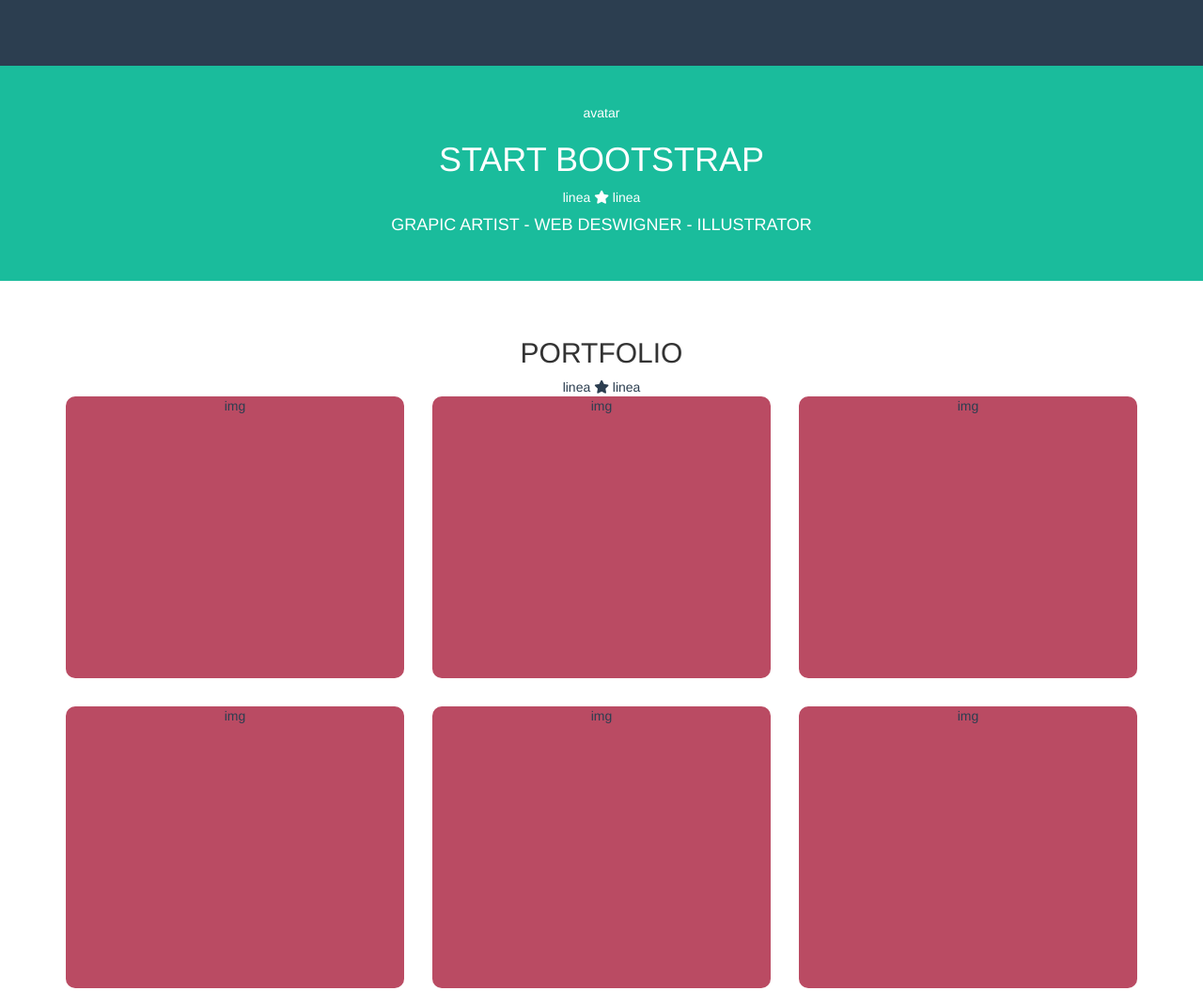
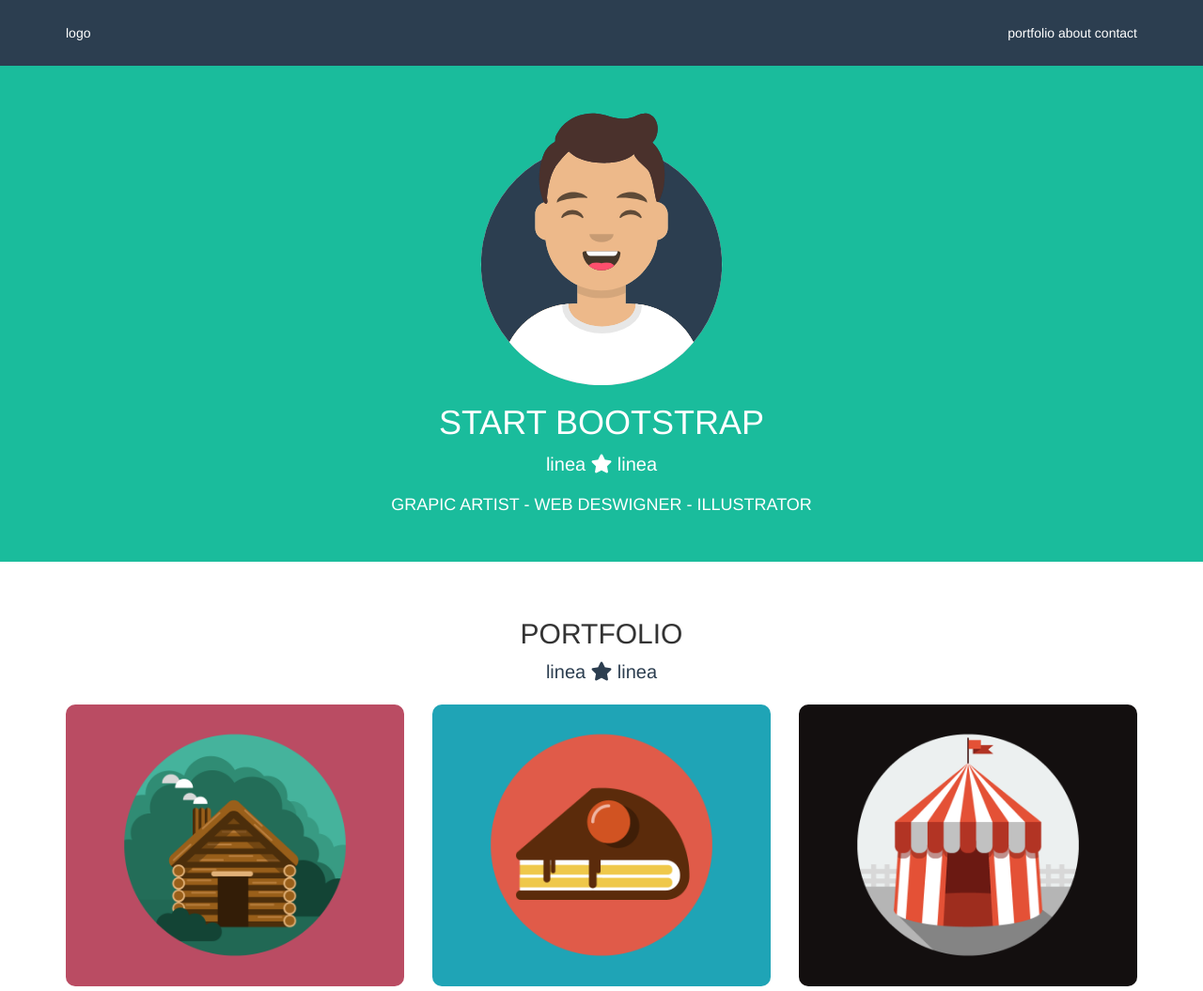
Before and after one commit to Peis13/html-css-bootstrap-freelancer, a plain HTML site: page index.html in a window 1280 px wide. Shown: the top 1055 px of the page at 94% size. Drawn offline with nearby package versions, Linux system fonts and the light colour scheme.

Commit message:
Milestone 2
content insertion

```diff
--- a/css/style.css
+++ b/css/style.css
@@ -3,8 +3,9 @@ body {
   padding-top: 70px;
 }
 
-section {
-  padding: 32px 0;
+ul {
+  list-style-type: none;
+  padding: 0;
 }
 
 h1,
@@ -13,29 +14,22 @@ h4 {
   text-transform: uppercase;
 }
 
-.ms_primary {
+a {
   color: #fff;
-  background-color: #1abc9c;
 }
 
-.ms_secondary {
-  color: #2c3e50;
+.ms_wrapper {
+  width: 60%;
+  max-width: 992px;
+  margin: 0 auto;
 }
 
-.ms_secondary .ms_title {
-  color: #333;
-}
-/* END COMMON */
-
-/* HEADER */
-.ms_navbar{
-  height: 70px;
-  color: #fff;
-  background-color: #2c3e50;
+.ms_list li {
+  display: inline-block;
 }
 
-.ms_jumbo {
-  text-align: center;
+.ms_divider {
+  font-size: 20px;
 }
 
 .ms_divider::before {
@@ -50,38 +44,90 @@ h4 {
   border-radius: ;
 }
 
-/* Media Query */
-@media screen and ( min-width: 768px ) {
-  section {
-    padding: 40px 0;
-  }
+/* Margin and Padding */
+.ms_section {
+  padding: 32px 0;
+}
+
+.ms_margin-btm {
+  margin-bottom: 20px;
+}
+
+/* Palette */
+.ms_primary {
+  color: #fff;
+  background-color: #1abc9c;
+}
+
+.ms_secondary {
+  color: #2c3e50;
+}
+
+.ms_alternative {
+  color: #fff;
+  background-color: #2c3e50;
+}
+
+.ms_title {
+  color: #333;
+}
+/* END COMMON */
+
+/* HEADER */
+.ms_navbar{
+  height: 70px;
+  line-height: 70px;
 }
 /* END HEADER */
 
 
 /* MAIN */
 
-/* Portfolio */
-.ms_portfolio {
-  text-align: center;
+/* Jumbotron */
+.ms_avatar img {
+  max-width: 100%;
+  height: 300px;
 }
 
+/* Portfolio */
 .ms_item {
   height: 300px;
+  margin-bottom: 30px;
   border-radius: 10px;
-  margin-bottom: 30px;
+  background-size: 414px;
+  background-position: center;
+  background-repeat: no-repeat;
+}
+
+.ms_cabin {
   background-color: #ba4b63;
+  background-image: url(../img/cabin.png);
+}
+.ms_cake {
+  background-color: #1fa4b6;
+  background-image: url(../img/cake.png);
+}
+.ms_circus {
+  background-color: #130f0f;
+  background-image: url(../img/circus.png);
+}
+.ms_game {
+  background-color: #1d83c1;
+  background-image: url(../img/game.png);
+}
+.ms_safe {
+  background-color: #1037b5;
+  background-image: url(../img/safe.png);
+}
+.ms_submarine {
+  background-color: #ccb2a3;
+  background-image: url(../img/submarine.png);
 }
 
 /* About */
-.ms_wrapper {
-  width: 60%;
-  margin: 0 auto;
-}
 
 /* download */
 .ms_download a {
-  color: #fff;
   border-color: #fff;
   background-color: transparent;
 }
@@ -91,41 +137,28 @@ input:not(.btn),
 textarea {
   color: #2c3e50;
   width: 100%;
-  padding: 20px 0;
+  padding: 10px 0;
   border: none;
   border-bottom: 1px solid lightgray;
   outline: none;
 }
+input::placeholder,
+textarea::placeholder {
+  color: #2c3e50;
+}
 /* END MAIN */
 
 /* FOOTER */
-footer > * {
-  color: #fff;
-  padding: 50px 0;
-}
-
 .ms_footer-top {
   background-color: #3a546d;
 }
 
-.ms_footer-bottom {
-  background-color: #2c3e50;
-}
-
-footer .row > * {
-  margin-bottom: 50px;
-}
-
-.ms_social-list {
-  padding: 0;
-}
-
-.ms_social-list li {
+/* social icon */
+.ms_social li {
   width: 50px;
   height: 50px;
   line-height: 50px;
-  display: inline-block;
-  border: 2px solid white;
+  border: 1px solid white;
   border-radius: 50%;
 }
 
@@ -133,3 +166,20 @@ footer .row > * {
   color: #1abc9c;
 }
 /* END FOOTER */
+
+/* MEDIA QUERY */
+
+/* Md */
+@media screen and ( min-width: 992px ) {
+
+  img {
+    height: 250px;
+  }
+
+  .ms_section {
+    padding: 40px 0;
+  }
+  footer .row > * {
+    margin-bottom: 0;
+  }
+}
--- a/index.html
+++ b/index.html
@@ -14,9 +14,35 @@
     <header>
 
       <!-- Navbar -->
-      <nav class="navbar navbar-fixed-top ms_navbar">
+      <nav class="navbar-fixed-top ms_navbar ms_alternative">
         <div class="container">
+          <div class="row">
 
+            <!-- logo -->
+            <div class="col-xs-6 col-md-6 col-lg-6">
+              logo
+            </div>
+
+            <!-- menù -->
+            <div class="col-xs-6 col-md-6 col-lg-6 text-right">
+              <ul class="hidden-xs ms_list ms_menu">
+                <li>
+                  <a href="#">portfolio</a>
+                </li>
+                <li>
+                  <a href="#">about</a>
+                </li>
+                <li>
+                  <a href="#">contact</a>
+                </li>
+              </ul>
+
+              <!-- burger -->
+              <div class="visible-xs-block ms_burger">
+                <i class="fas fa-bars"></i>
+              </div>
+            </div>
+          </div>
         </div>
       </nav>
       <!-- end Navbar -->
@@ -27,15 +53,18 @@
     <main>
 
       <!-- Jumbotron -->
-      <section id="jumbotron" class="ms_jumbo ms_primary">
+      <section id="jumbotron" class="ms_section ms_jumbo ms_primary text-center">
         <div class="container">
           <div class="row">
             <div class="col-xs-12">
 
               <!-- avatar -->
               <div class="ms_avatar">
-                avatar
+                <img src="img/avataaars.svg" alt="">
               </div>
+
+              <!-- Intro -->
+              <div class="ms_intro ms_margin-btm">
 
                 <!-- title -->
                 <h1>start bootstrap</h1>
@@ -44,6 +73,8 @@
                 <div class="ms_divider">
                   <i class="fas fa-star"></i>
                 </div>
+              </div>
+              <!-- end Intro -->
 
               <!-- sub-titles -->
               <h4>grapic artist - web deswigner - illustrator</h4>
@@ -54,57 +85,63 @@
       <!-- end Jumbotron -->
 
       <!-- Portfolio -->
-      <section id="portfolio" class="ms_portfolio ms_secondary">
+      <section id="portfolio" class="ms_section ms_portfolio ms_secondary">
         <div class="container">
 
+          <!-- Intro -->
+          <div class="ms_intro text-center ms_margin-btm">
+
+            <!-- title -->
             <h2 class="ms_title">portfolio</h2>
 
             <!-- divider -->
             <div class="ms_divider">
               <i class="fas fa-star"></i>
             </div>
+          </div>
+          <!-- end Intro -->
 
           <div class="row">
 
             <!-- card -->
             <div class="col-xs-12 col-md-6 col-lg-4">
-              <div class="ms_item">
-                img
+              <div class="ms_item ms_cabin">
+                &nbsp;
               </div>
             </div>
 
             <!-- card -->
             <div class="col-xs-12 col-md-6 col-lg-4">
-              <div class="ms_item">
-                img
+              <div class="ms_item ms_cake">
+                &nbsp;
               </div>
             </div>
 
             <!-- card -->
             <div class="col-xs-12 col-md-6 col-lg-4">
-              <div class="ms_item">
-                img
+              <div class="ms_item ms_circus">
+                &nbsp;
               </div>
             </div>
 
             <!-- card -->
             <div class="col-xs-12 col-md-6 col-lg-4">
-              <div class="ms_item">
-                img
+              <div class="ms_item ms_game">
+                &nbsp;
               </div>
             </div>
 
             <!-- card -->
             <div class="col-xs-12 col-md-6 col-lg-4">
-              <div class="ms_item">
-                img
+              <div class="ms_item ms_safe">
+                &nbsp;
               </div>
             </div>
 
             <!-- card -->
             <div class="col-xs-12 col-md-6 col-lg-4">
-              <div class="ms_item">
-                img
+              <div class="ms_item ms_submarine">
+                &nbsp;
               </div>
             </div>
           </div>
@@ -113,9 +150,13 @@
       <!-- end Portfolio -->
 
       <!-- About -->
-      <section id="about" class="ms_about ms_primary">
+      <section id="about" class="ms_section ms_about ms_primary">
         <div class="ms_wrapper">
-          <div class="text-center">
+
+          <!-- Intro -->
+          <div class="ms_intro text-center ms_margin-btm">
+
+            <!-- title -->
             <h2>about</h2>
 
             <!-- divider -->
@@ -123,9 +164,10 @@
               <i class="fas fa-star"></i>
             </div>
           </div>
+          <!-- end Intro -->
 
           <!-- paragraphs -->
-          <div class="container-fluid">
+          <div class="container-fluid ms_margin-btm">
             <div class="row">
               <div class="col-xs-12 col-md-6">
                 <p>Lorem ipsum dolor sit amet, consectetur adipisicing elit, sed do eiusmod tempor incididunt ut labore et dolore magna aliqua. Ut enim ad minim veniam, quis nostrud exercitation ullamco laboris nisi ut aliquip ex ea commodo consequat. Duis aute irure dolor in reprehenderit in voluptate velit esse cillum dolore eu fugiat nulla pariatur. Excepteur sint occaecat cupidatat non proident, sunt in culpa qui officia deserunt mollit anim id est laborum.</p>
@@ -138,7 +180,7 @@
 
           <!-- download -->
           <div class="ms_download text-center">
-            <a class="btn btn-default" href="#" role="button">
+            <a class="btn" href="#" role="button">
               <i class="fas fa-download"></i>
               Download
             </a>
@@ -148,19 +190,22 @@
       <!-- end About -->
 
       <!-- Contact me -->
-      <section id="contact_me" class="ms_secondary">
+      <section id="contact_me" class="ms_section ms_secondary">
         <div class="ms_wrapper">
-          <div class="text-center">
-            <h2>contact me</h2>
+
+          <!-- Intro -->
+          <div class="ms_intro text-center ms_margin-btm">
+            <h2 class="ms_title">contact me</h2>
 
             <!-- divider -->
             <div class="ms_divider">
               <i class="fas fa-star"></i>
             </div>
           </div>
+          <!-- end Intro -->
 
           <!-- form -->
-          <form class="" action="index.html" method="post">
+          <form class="ms_margin-btm" action="index.html" method="post">
             <input type="text" placeholder="Name" name="name" value="">
             <input type="email" placeholder="Email Address" name="email" value="">
             <input type="number" placeholder="Phone Number" name="phone" value="">
@@ -173,24 +218,24 @@
     </main>
     <!-- END MAIN -->
 
-    <footer class="text-center">
+    <footer class="ms_alternative text-center">
 
       <!-- Footer top -->
-      <div class="ms_footer-top">
+      <div class="ms_footer-top ms_section">
         <div class="container">
           <div class="row">
 
             <!-- address -->
-            <div class="col-xs-12 col-md-4 ms_address">
+            <div class="col-xs-12 col-md-4 ms_address ms_margin-btm">
               <h4>location</h4>
               <p>2215 Jhon Daniel Drive Clark, MO 54244</p>
             </div>
 
             <!-- social -->
-            <div class="col-xs-12 col-md-4 ms_social">
+            <div class="col-xs-12 col-md-4 ms_social ms_margin-btm">
               <h4>around the web</h4>
 
-              <ul class="ms_social-list">
+              <ul class="ms_list ms_social">
                 <li>
                   <i class="fab fa-facebook-f"></i>
                 </li>
@@ -217,8 +262,10 @@
       <!-- end Footer top -->
 
       <!-- Footer bottom -->
-      <div class="ms_footer-bottom">
-        <p>Copyright</p>
+      <div class="ms_footer-bottom ms_section">
+        <div class="container">
+          <p>Copyright &copy; Your Website 2019</p>
+        </div>
       </div>
       <!-- end Footer bottom -->
 
```
Also changed, not shown: img/avataaars.svg (added), img/cabin.png (added), img/cake.png (added), img/circus.png (added), img/game.png (added), img/safe.png (added), img/submarine.png (added). Lines whose indentation alone changed are shown as unchanged.
